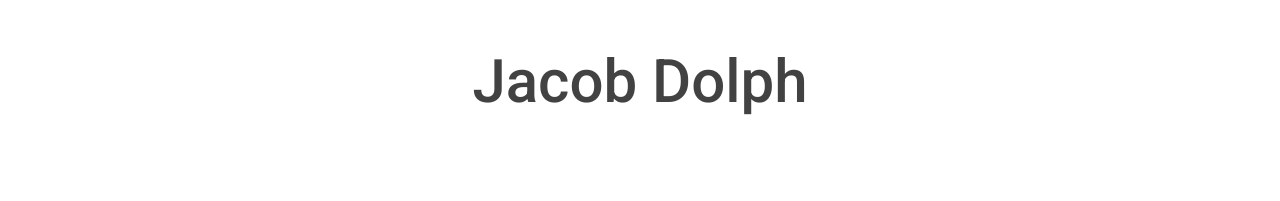
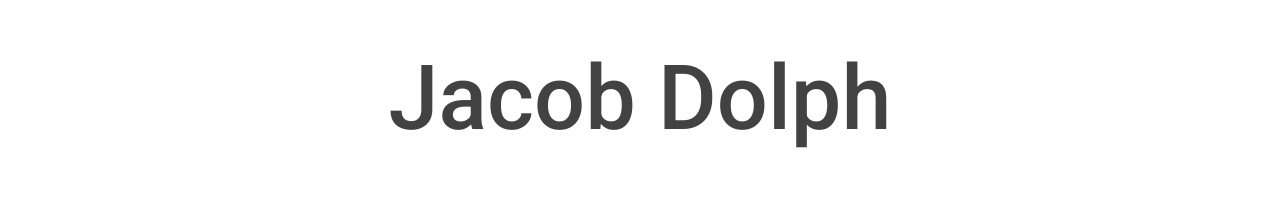
Before and after one commit to jacobdolph/JacobDolph, a React (Create React App) app: page / in a window 1280 px wide. Shown: the part 293-494 px from the top of the page. Built offline with nearby package versions, Linux system fonts and the light colour scheme.

Commit message:
made the header name bigger

```diff
--- a/src/components/Header/index.js
+++ b/src/components/Header/index.js
@@ -4,7 +4,7 @@ function Header() {
     return (
         <div className='center'>
             <Img src='https://jacobdolph.github.io/assets/images/jacob-2.JPG' cAlign circle />
-            <h2 className='flow-text' style={{ margin: '3rem 0', fontSize: '4rem', color: '#424242' }}><strong>Jacob Dolph</strong></h2>
+            <h2 className='flow-text' style={{ margin: '3rem 0', fontSize: '6rem', color: '#424242' }}><strong>Jacob Dolph</strong></h2>
         </div>
     )
 }
```
